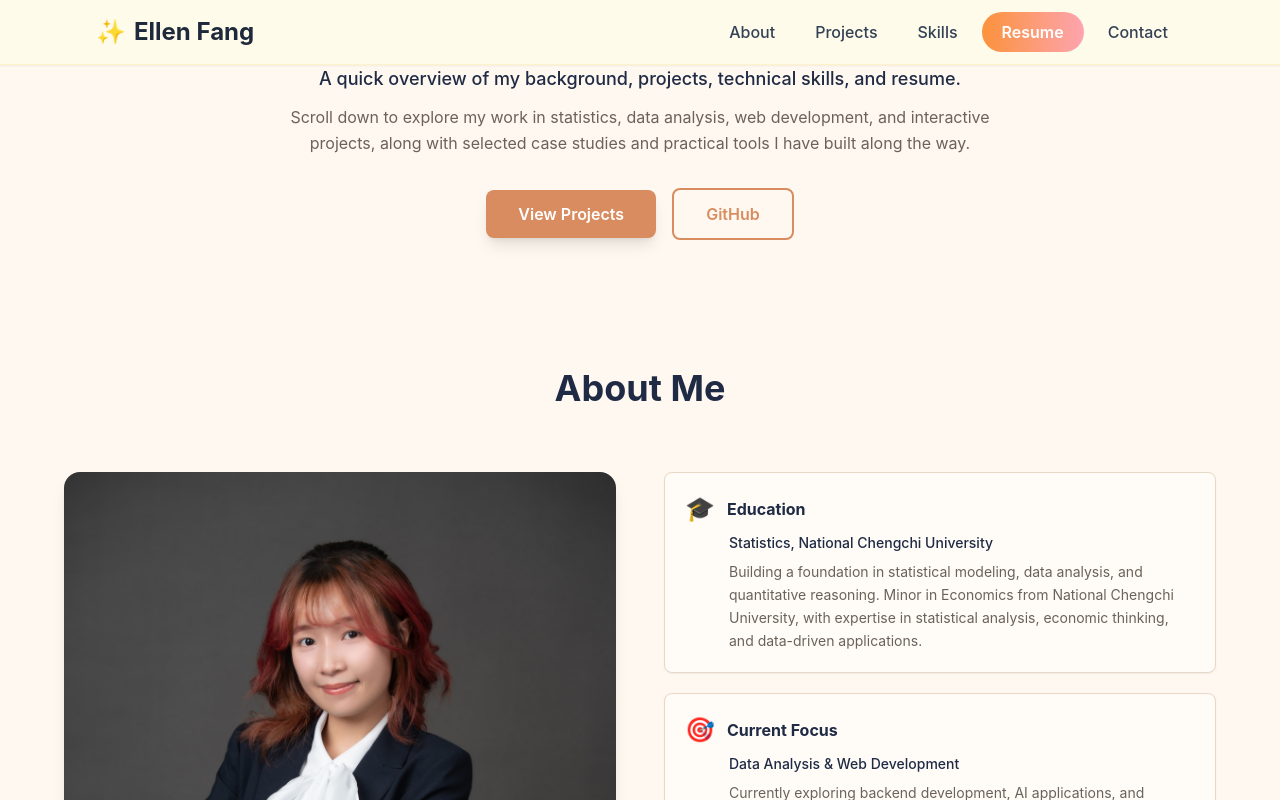
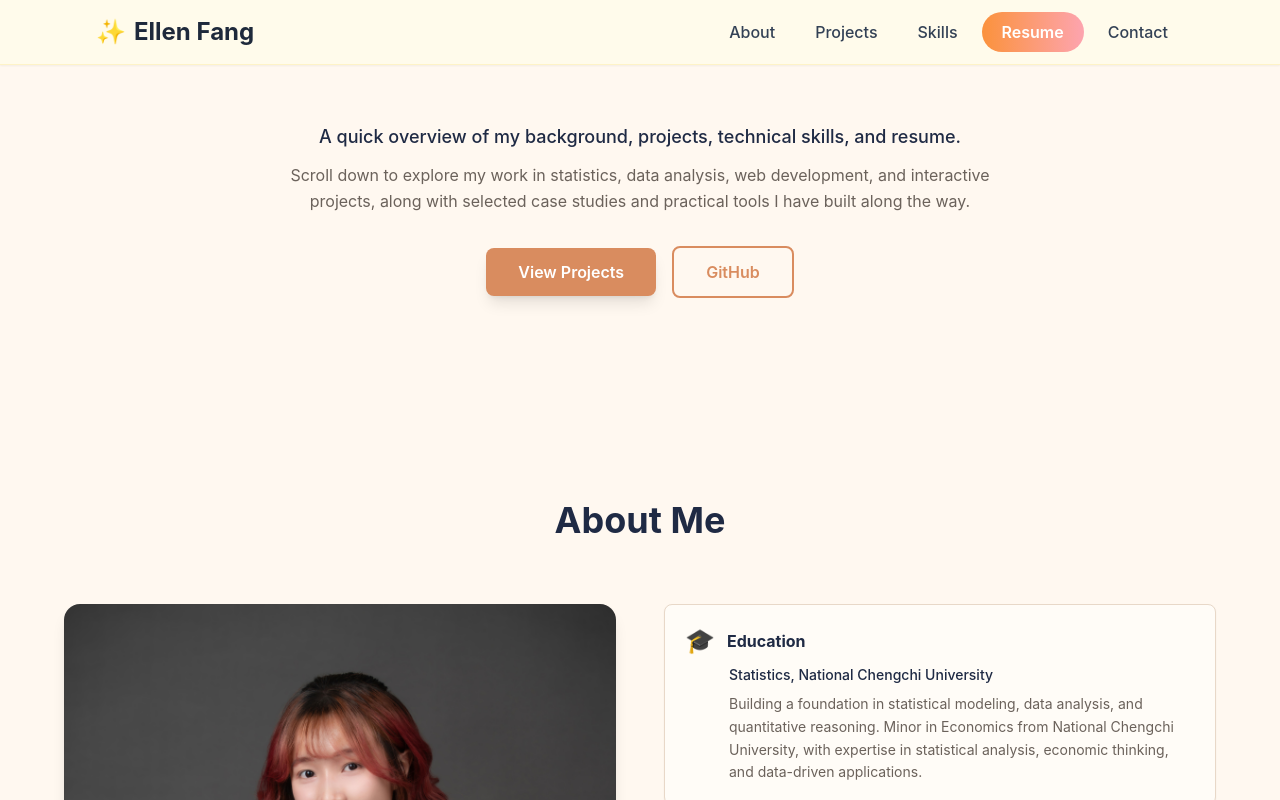
Before and after one commit to Ellen-Fang/ellen-fang-portfolio, a React (Vite) app: page / in a window 1280 px wide. Shown: the top 800 px of the page. Built offline with nearby package versions, Linux system fonts and the light colour scheme.

Commit message:
Adjust hero section vertical centering and spacing

```diff
--- a/src/components/Hero.jsx
+++ b/src/components/Hero.jsx
@@ -2,7 +2,7 @@ import React from 'react'
 
 function Hero() {
   return (
-    <section className="pt-16 pb-12 px-4" style={{backgroundColor: '#FFF8F0'}}>
+    <section className="hero-section px-4" style={{backgroundColor: '#FFF8F0'}}>
       <div className="max-w-3xl mx-auto text-center">
         <p className="text-lg mb-3 leading-relaxed font-medium" style={{color: '#1F2A44'}}>
           A quick overview of my background, projects, technical skills, and resume.
--- a/src/index.css
+++ b/src/index.css
@@ -58,3 +58,13 @@ html {
   text-align: center;
   text-wrap: balance;
 }
+
+/* Hero Section Vertical Centering */
+.hero-section {
+  min-height: 420px;
+  display: flex;
+  flex-direction: column;
+  justify-content: center;
+  align-items: center;
+  padding: 48px 24px;
+}
```
